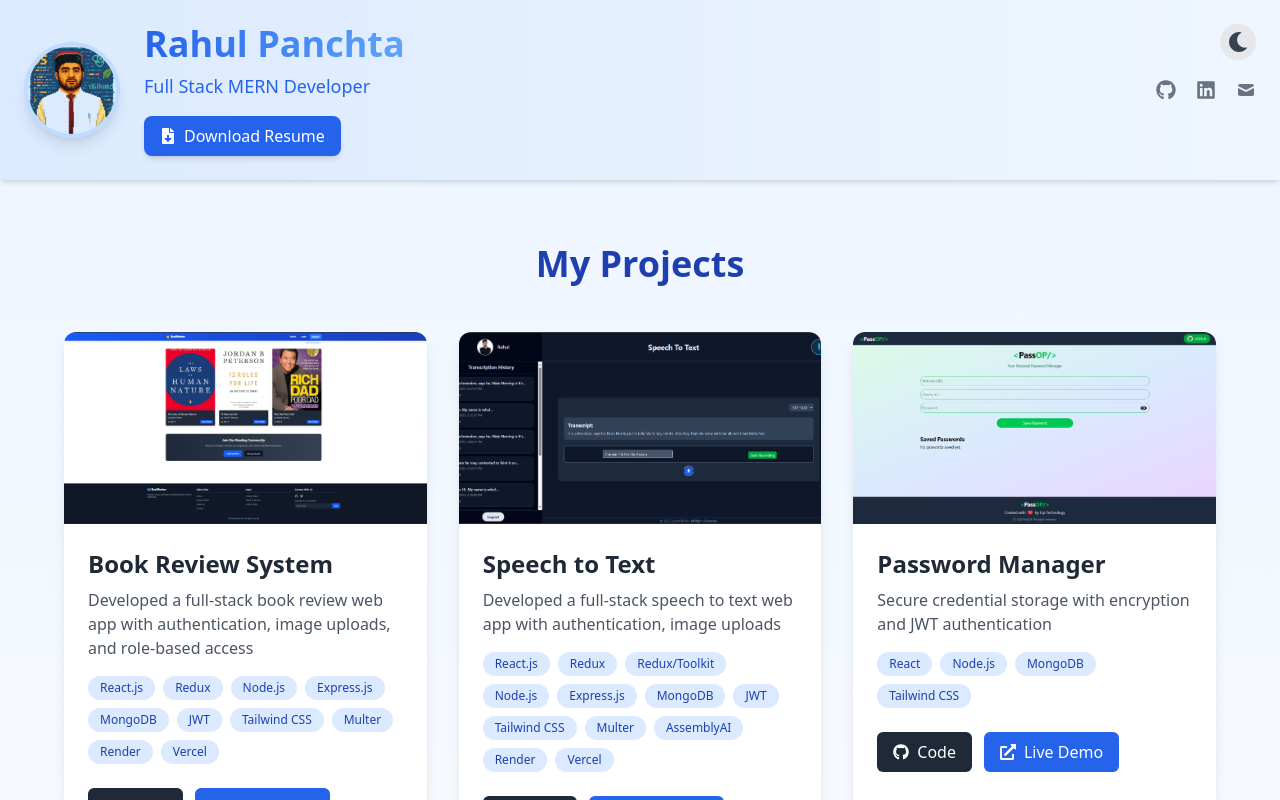
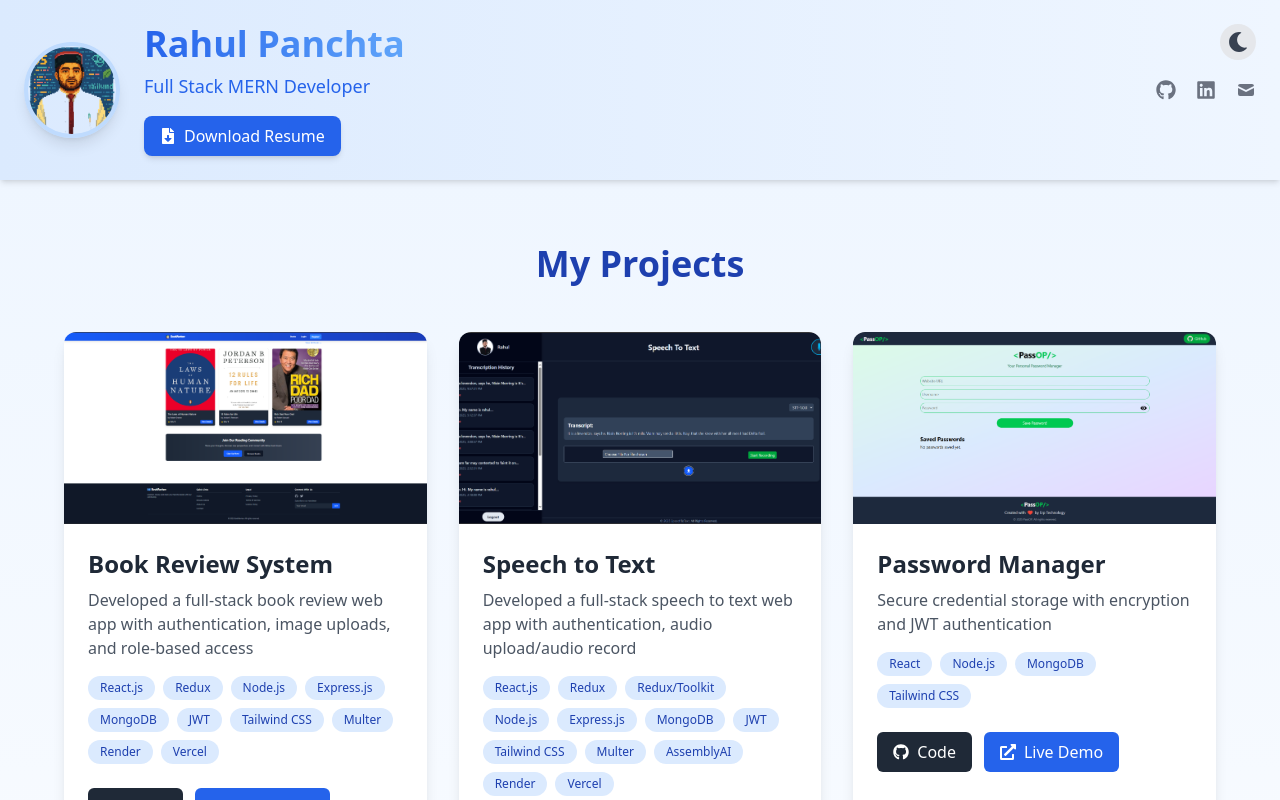
Before and after one commit to ErRahulPanchta/My-Portfolio-Frontend, a React (Vite) app: page /projects in a window 1280 px wide. Shown: the top 800 px of the page. Built offline with nearby package versions, Linux system fonts and the light colour scheme.

Commit message:
project updated

```diff
--- a/src/pages/Projects.jsx
+++ b/src/pages/Projects.jsx
@@ -16,7 +16,7 @@ const Projects = () => {
     },
     {
       name: "Speech to Text",
-      description: "Developed a full-stack speech to text web app with authentication, image uploads ",
+      description: "Developed a full-stack speech to text web app with authentication, audio upload/audio record ",
       tech: ["React.js", "Redux","Redux/Toolkit", "Node.js", "Express.js", "MongoDB", "JWT", "Tailwind CSS", "Multer", "AssemblyAI", "Render", "Vercel"],
       image: "/images/stt.png",
       github: "https://github.com/ErRahulPanchta/SpeechToText-Frontend",
```
